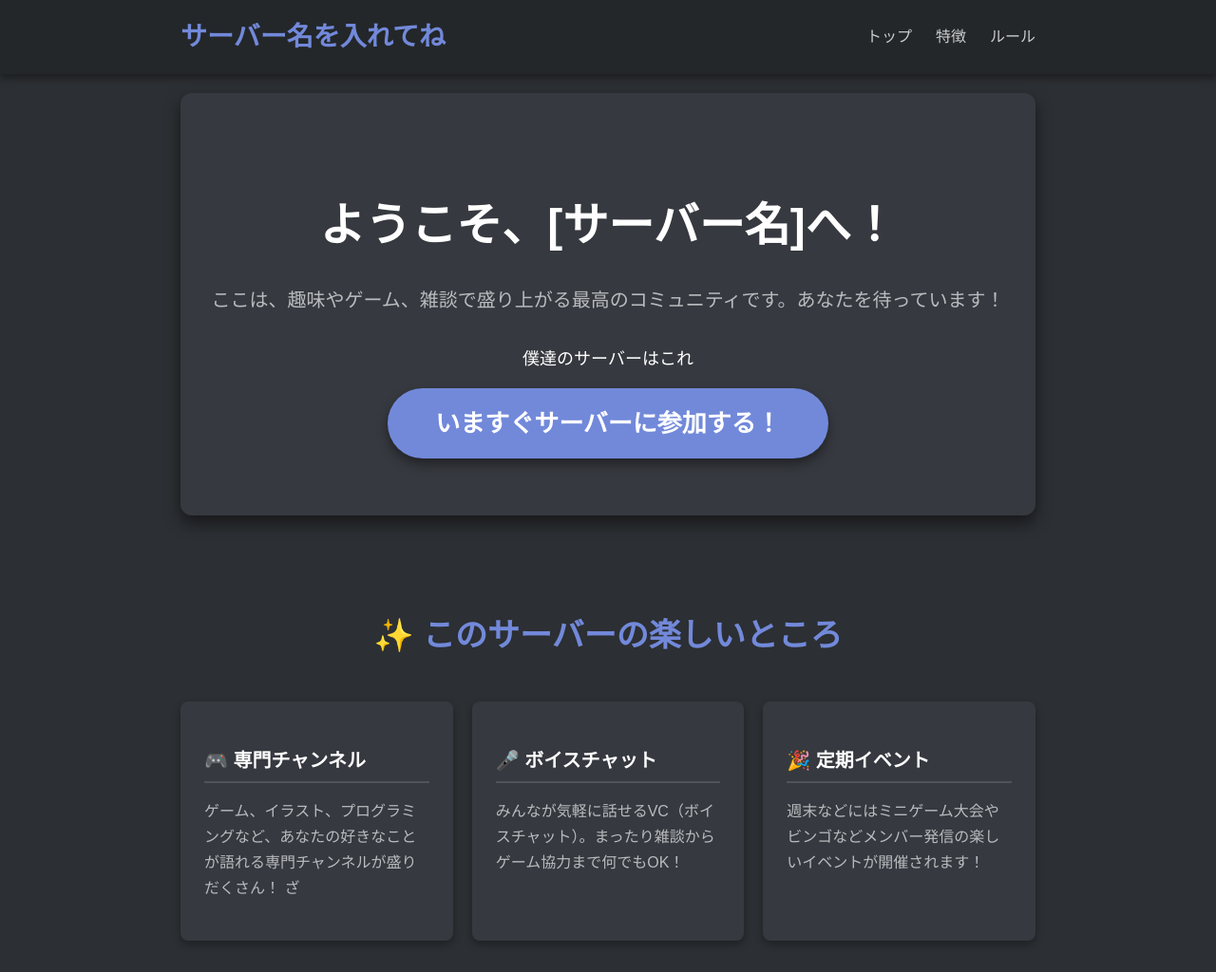
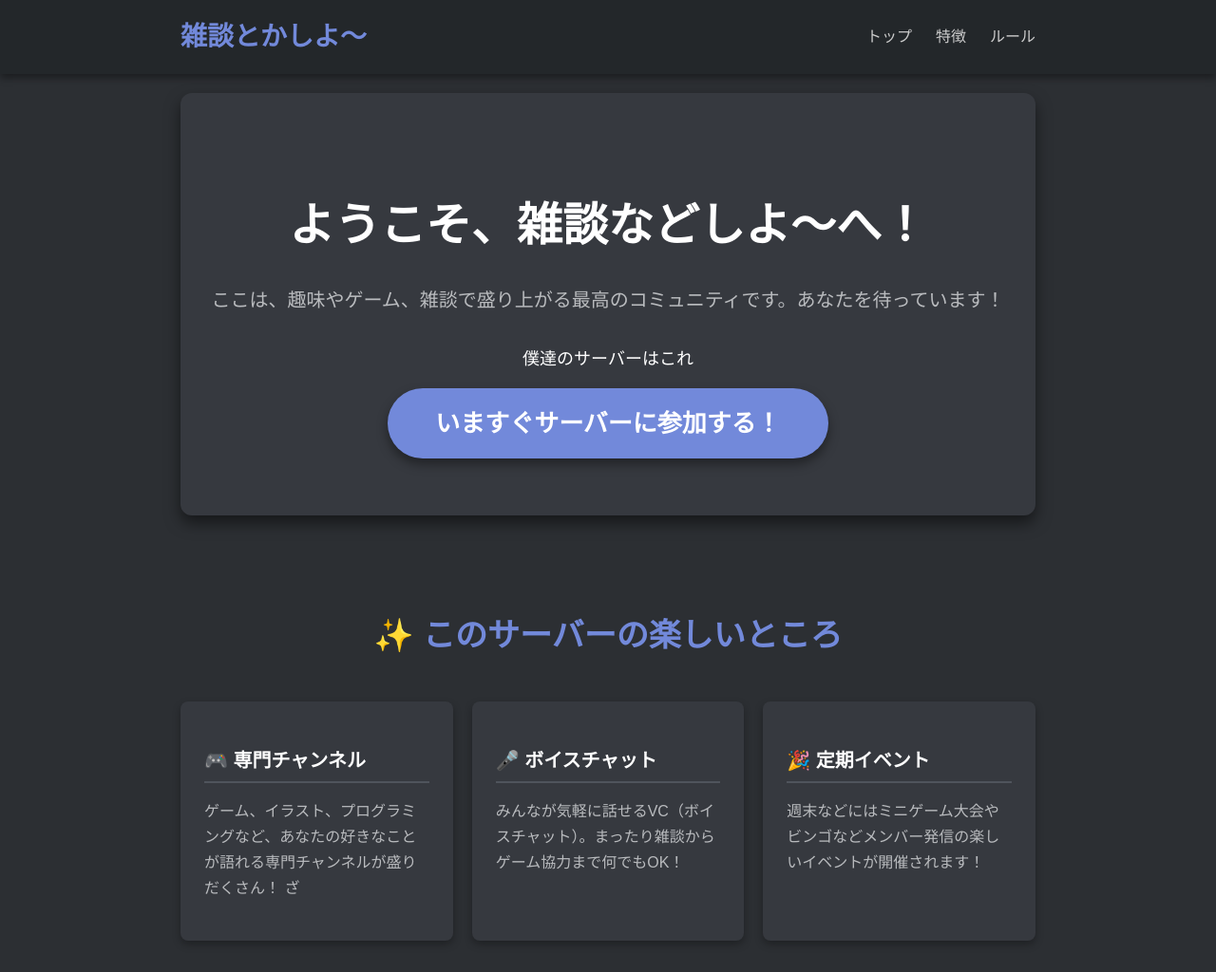
Before and after one commit to GLASYDiscord/-, a plain HTML site: page index.html in a window 1280 px wide. Shown: the top 1024 px of the page at 95% size. Drawn offline with Linux system fonts and the light colour scheme.

Commit message:
Update community name in index.html

```diff
--- a/index.html
+++ b/index.html
@@ -3,7 +3,7 @@
 <head>
     <meta charset="UTF-8">
     <meta name="viewport" content="width=device-width, initial-scale=1.0">
-    <title>【サーバー名】コミュニティ公式サイト</title>
+    <title>【雑談とかしよ〜】コミュニティ公式サイト</title>
 
     <style>
         /* 1. 全体設定 */
@@ -184,7 +184,7 @@
     <header>
         <nav>
             <div class="logo">
-                <a href="#home">サーバー名を入れてね</a>
+                <a href="#home">雑談とかしよ〜</a>
             </div>
             <ul>
                 <li><a href="#home">トップ</a></li>
@@ -196,7 +196,7 @@
 
     <main>
         <section class="hero" id="home">
-            <h1>ようこそ、[サーバー名]へ！</h1>
+            <h1>ようこそ、雑談などしよ〜へ！</h1>
             <p>ここは、趣味やゲーム、雑談で盛り上がる最高のコミュニティです。あなたを待っています！</p>
 
             <div class="discord-button-container">
```
